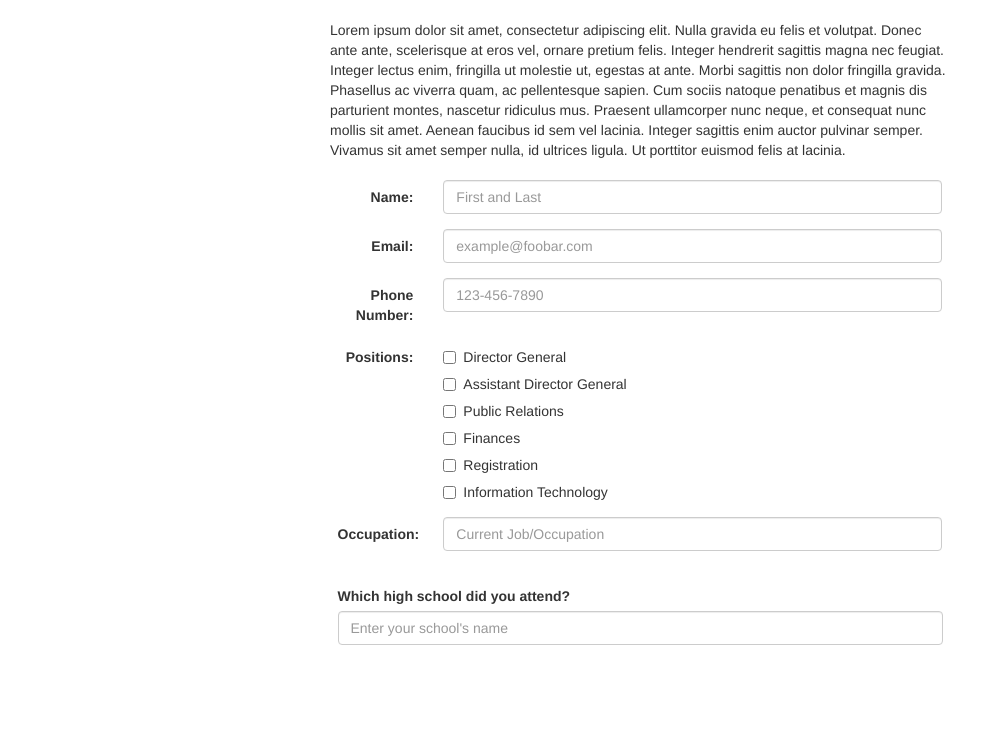
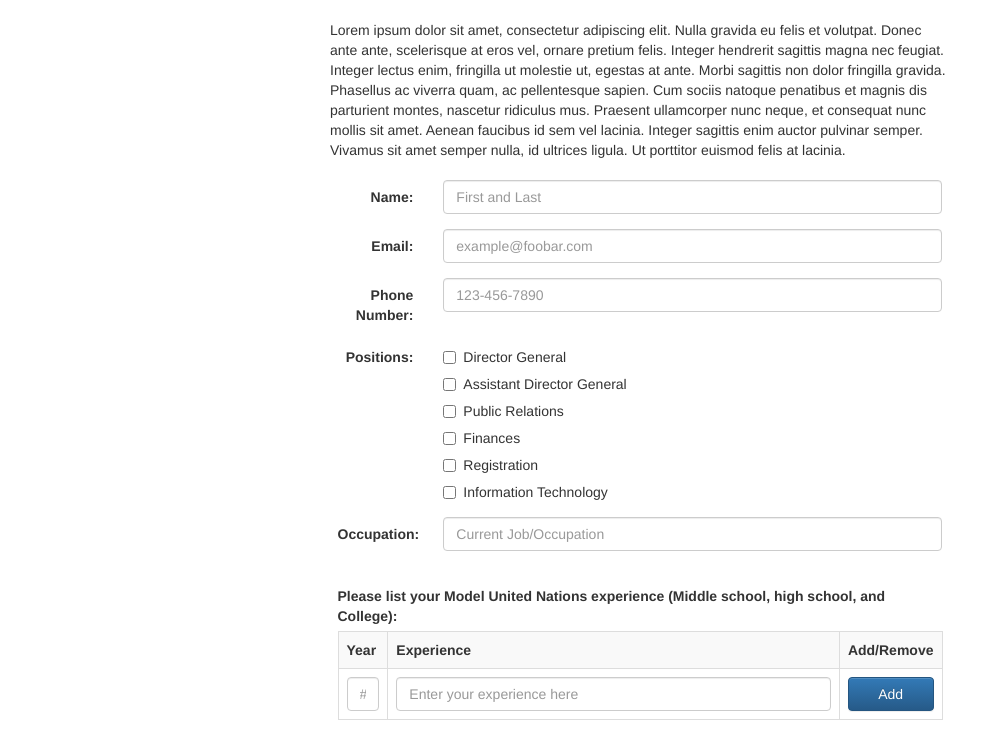
Before and after one commit to Taurvi/wasmun, a plain HTML site: page index.html in a window 1280 px wide. Shown: the part 66-816 px from the top of the page, without its empty margins (0-996 px from the left). Drawn offline with nearby package versions, Linux system fonts and the light colour scheme; some packages are replaced by stand-ins of ours; a script that the page names is missing.

Commit message:
Removed api functions, continued adding form elements

```diff
--- a/templates/main.html
+++ b/templates/main.html
@@ -82,8 +82,23 @@
 <form role="form">
     <div class="col-md-6 center-block">
         <div class="form-group">
-            <label for="searchSchool">Which high school did you attend?</label>
-                <input type="email" class="form-control" id="searchSchool" placeholder="Enter your school's name">
+            <label for="enterExperience">Please list your Model United Nations experience (Middle school, high school, and College):</label>
+
+            <table class="table table-striped table-bordered">
+                <tr>
+                    <th class="col-md-1">Year</th>
+                    <th class="col-md-10">Experience</th>
+                    <th class="col-md-1">Add/Remove</th>
+                </tr>
+                <tr>
+                    <td><input type="email" class="form-control" id="enterYear" placeholder="####"></td>
+                    <td>
+                        <input type="email" class="form-control" id="enterExperience" placeholder="Enter your experience here"></td>
+                    <td>
+                        <button class="btn btn-primary col-md-12">Add</button>
+                    </td>
+                </tr>
+            </table>
         </div>
     </div>
 </form>
```
